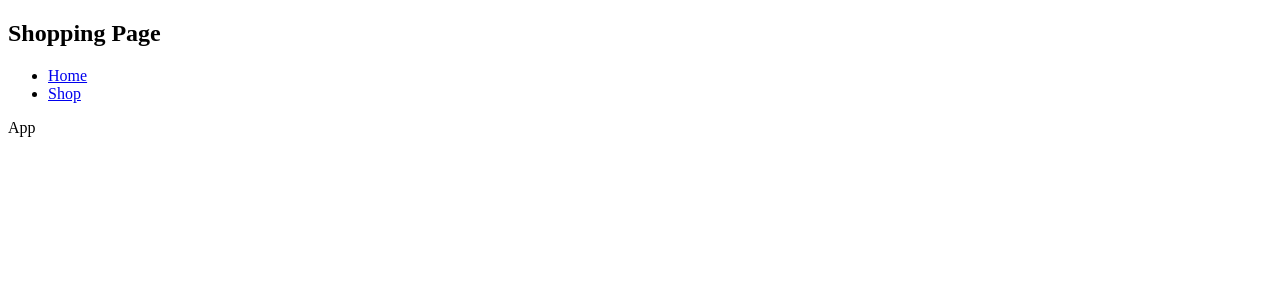
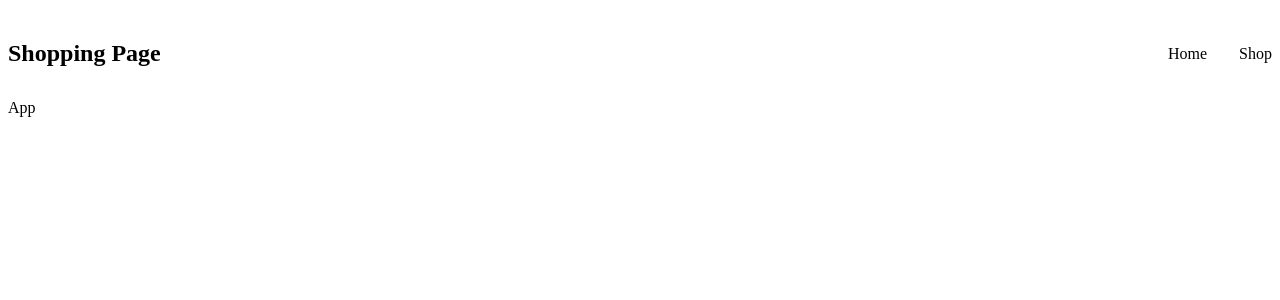
Before and after one commit to LedaThemis/odin-shopping-cart, a React (Create React App) app: page / in a window 1280 px wide. Shown: the top 300 px of the page. Built offline with nearby package versions, Linux system fonts and the light colour scheme.

Commit message:
style navbar

```diff
--- a/src/components/Nav.js
+++ b/src/components/Nav.js
@@ -1,4 +1,6 @@
 import { Link } from 'react-router-dom';
+
+import '../styles/Nav.css';
 
 const Nav = () => {
   return (
@@ -7,11 +9,15 @@ const Nav = () => {
         Shopping Page
       </h1>
       <ul className="nav--links">
-        <li className="nav--link">
-          <Link to="/">Home</Link>
+        <li>
+          <Link className="nav--link" to="/">
+            Home
+          </Link>
         </li>
-        <li className="nav--link">
-          <Link to="/shop">Shop</Link>
+        <li>
+          <Link className="nav--link" to="/shop">
+            Shop
+          </Link>
         </li>
       </ul>
     </nav>
--- a/src/styles/Nav.css
+++ b/src/styles/Nav.css
@@ -0,0 +1,26 @@
+#nav {
+    display: flex;
+    justify-content: space-between;
+    align-items: center;
+
+    padding: 2rem 0;
+}
+
+#app--header {
+    margin: 0;
+}
+
+.nav--links {
+    display: flex;
+    gap: 2rem;
+
+
+    list-style-type: none;
+    padding: 0;
+    margin: 0;
+}
+
+.nav--link {
+    text-decoration: none;
+    color: black;
+}
```
